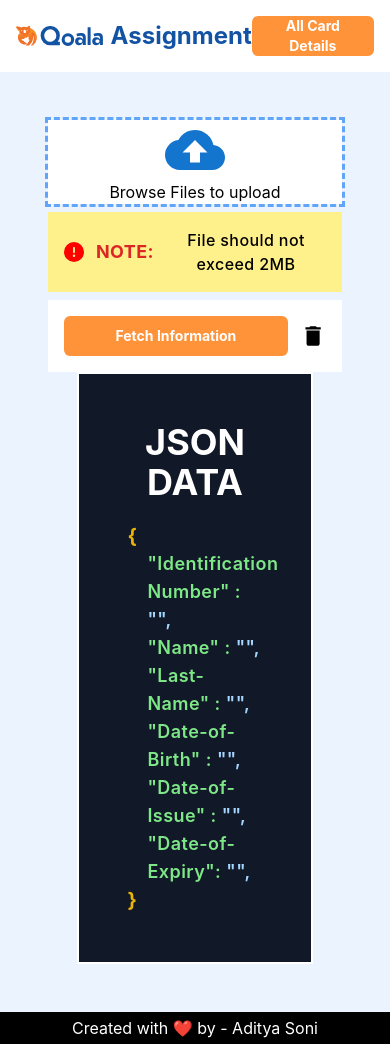
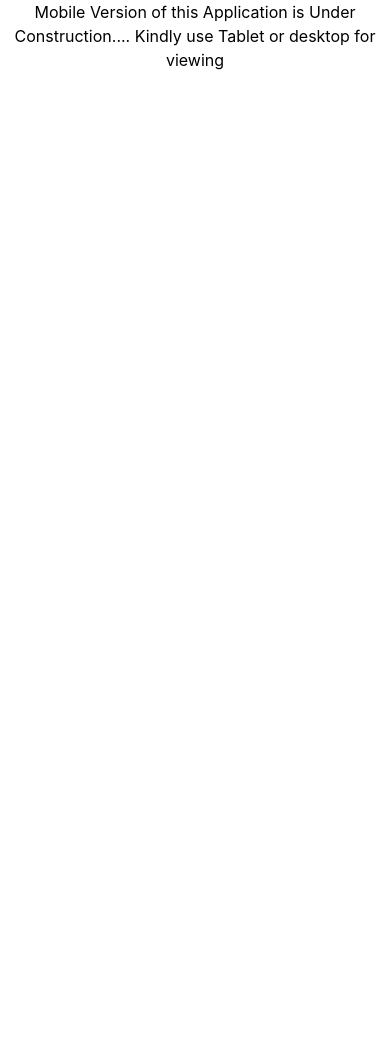
Before and after one commit to AdityaSoni007/OCR-Application-Adi, a React (Create React App) app in the folder frontend/: page / in a window 390 px wide. After the commit the page ends 844 px from the top, so only its background shows below. Built offline with nearby package versions, Linux system fonts and the light colour scheme.

Commit message:
Added a message for the mobile users, done with the development process,ready of deployment

```diff
--- a/frontend/src/App.js
+++ b/frontend/src/App.js
@@ -4,17 +4,38 @@ import Footer from './components/Footer'
 import MainContent from './components/MainContent';
 import AllCards from './components/AllCards';
 import { Route, Routes } from "react-router-dom";
+import { useState,useEffect } from 'react';
 
 function App() {
+
+  const [isMobile, setIsMobile] = useState(window.innerWidth < 768);
+
+  useEffect(() => {
+    const handleResize = () => {
+      setIsMobile(window.innerWidth < 700);
+    };
+
+
+    window.addEventListener('resize', handleResize);
+
+
+    return () => {
+      window.removeEventListener('resize', handleResize);
+    };
+  }, []);
+
+
   return (
     <>
-
+       {isMobile ? (
+        <p className='text-center' >Mobile Version of this Application is Under Construction.... Kindly use Tablet or desktop for viewing</p>
+      ) : (<div>
       <Navbar />
       <Routes>
         <Route path="/" element={<MainContent />}></Route>
         <Route path="/allCards" element={<AllCards />}></Route>
       </Routes>
-      <Footer />
+      <Footer /></div>)}
 
 
     </>
--- a/frontend/src/components/AllCards.js
+++ b/frontend/src/components/AllCards.js
@@ -3,7 +3,7 @@ import DataTable from "react-data-table-component";
 import { apiConnector } from '../services/apiconnector'
 import { toast } from 'react-hot-toast';
 import UpdateModal from './UpdateModal';
-import { CiFilter } from "react-icons/ci";
+
 
 
 function AllCards() {
```
Also changed, not shown: 3 other files (tests, documents, lock files or other folders).
